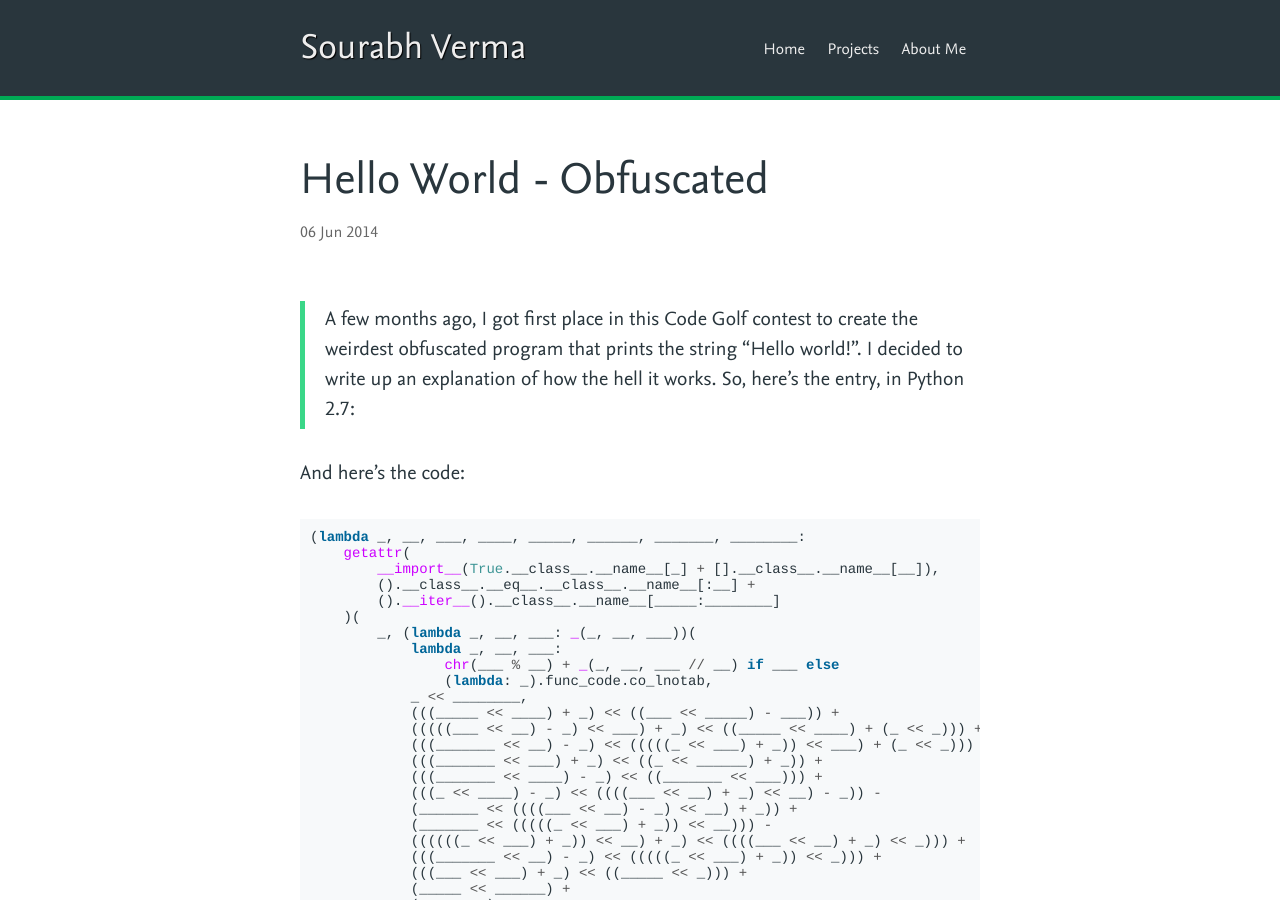
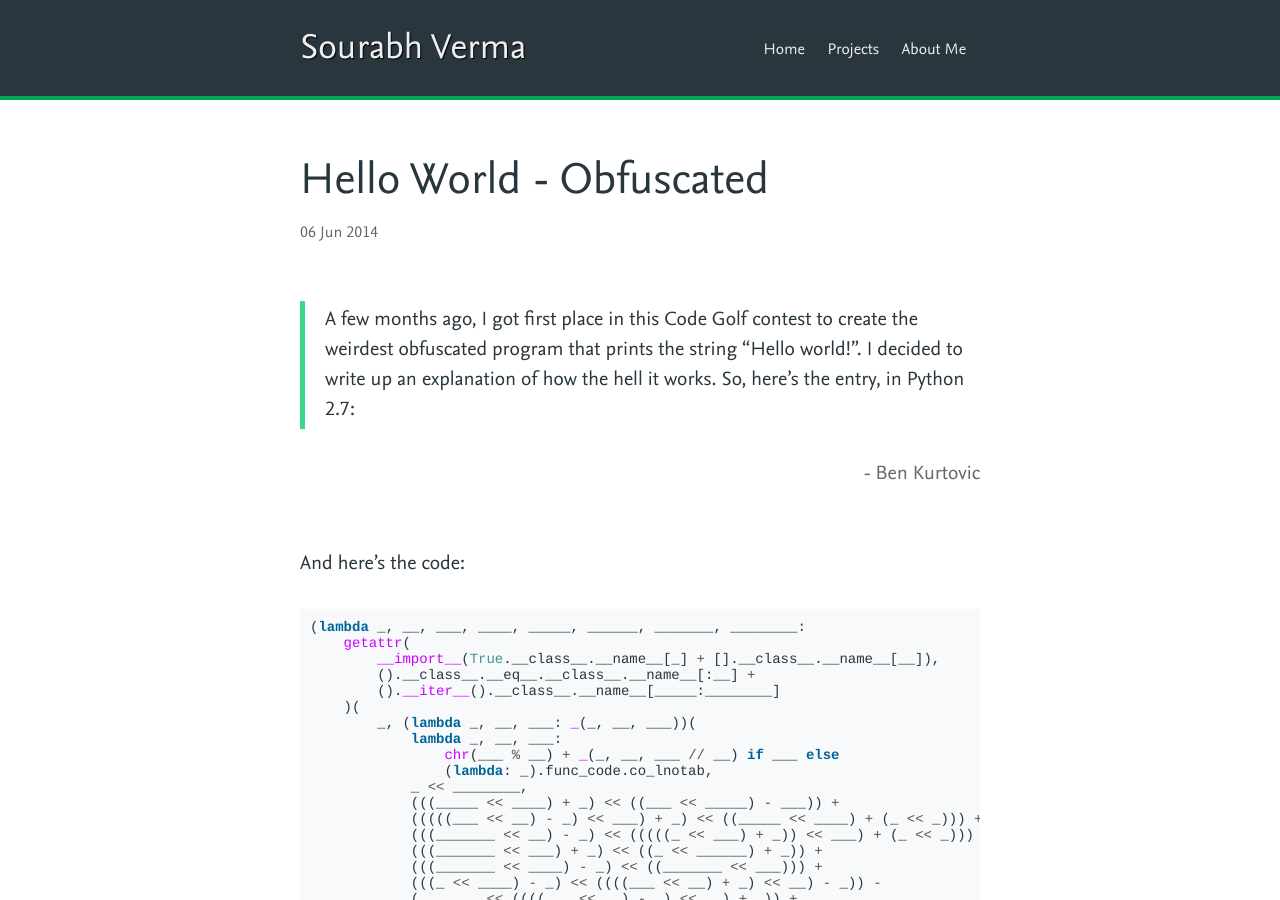
Before and after one commit to sourabhv/sourabhv.github.io, a Jekyll site: the page built from _posts/2014-06-06-hello-world-ofbuscated.md, in a window 1280 px wide and 900 px high. Built offline with Jekyll 4.4.1, drawn with Linux system fonts in a browser that asks for light colours; some web fonts are replaced; Markdown is read by kramdown in place of the engine named in the settings; comment, search, counter and statistics services are not loaded.

Commit message:
Publish Pyed Piper post

```diff
--- a/_posts/2014-06-06-hello-world-ofbuscated.md
+++ b/_posts/2014-06-06-hello-world-ofbuscated.md
@@ -5,6 +5,10 @@
 ---
 
 > A few months ago, I got first place in this Code Golf contest to create the weirdest obfuscated program that prints the string “Hello world!”. I decided to write up an explanation of how the hell it works. So, here’s the entry, in Python 2.7:
+
+<p class="right gray">- Ben Kurtovic</p>
+
+<div class="clear"></div>
 
 And here's the code:
 
```
Also changed, not shown: _posts/2014-06-08-replace-awk-sed-with-pyed-piper.md (renamed from _drafts/replace-awk-sed-with-pyed-piper.md).
